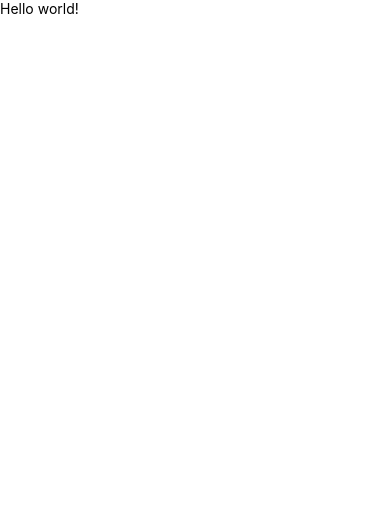
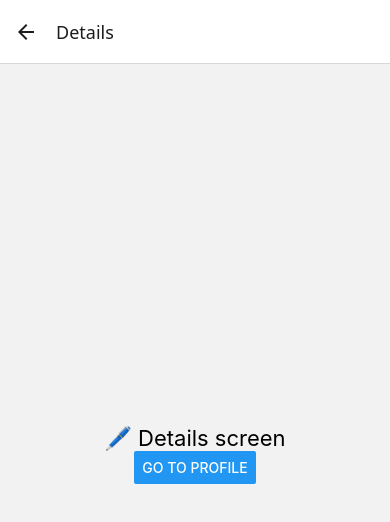
Before and after one commit to Mchiir/DoneWithIt, a React Native app: screen /Details in a window 390 px wide. Shown: the top 522 px of the page. Built offline with nearby package versions, Linux system fonts and the light colour scheme.

Commit message:
done with stack nav, and resolved worklets issues by adding the dep

```diff
--- a/App.js
+++ b/App.js
@@ -1,10 +1,23 @@
-import React from 'react'
+import * as React from 'react'
 import { Text, View } from 'react-native'
+
+import { NavigationContainer } from '@react-navigation/native'
+import { createNativeStackNavigator } from '@react-navigation/native-stack'
+
+import HomeScreen from './screens/HomeScreen'
+import DetailsScreen from './screens/DetailsScreen'
+import ProfileScreen from './screens/ProfileScreen'
+
+const Stack = createNativeStackNavigator()
 
 export default function App() {
   return (
-    <View>
-      <Text>Hello world!</Text>
-    </View>
+    <NavigationContainer>
+      <Stack.Navigator initialRouteName='Home'>
+        <Stack.Screen name="Home" component={HomeScreen} />
+        <Stack.Screen name="Details" component={DetailsScreen} />
+        <Stack.Screen name="Profile" component={ProfileScreen} />
+      </Stack.Navigator>
+    </NavigationContainer>
   )
 }
--- a/package.json
+++ b/package.json
@@ -14,7 +14,7 @@
     "@react-navigation/bottom-tabs": "^7.5.0",
     "@react-navigation/drawer": "^7.6.0",
     "@react-navigation/native": "^7.1.18",
-    "@react-navigation/native-stack": "^7.5.0",
+    "@react-navigation/native-stack": "^7.5.1",
     "expo": "~54.0.13",
     "expo-status-bar": "~3.0.8",
     "expo-updates": "~29.0.12",
@@ -26,6 +26,7 @@
     "react-native-safe-area-context": "~5.6.0",
     "react-native-screens": "~4.16.0",
     "react-native-web": "^0.21.1",
+    "react-native-worklets": "^0.6.1",
     "react-native-worklets-core": "^1.6.2"
   },
   "private": true,
--- /dev/null
+++ b/screens/DetailsScreen.js
@@ -0,0 +1,11 @@
+import React from 'react'
+import { View, Text, Button } from "react-native"
+
+export default function DetailsScreen({ navigation }) {
+  return (
+    <View style={{ flex:1, justifyContent:"center", alignItems:"center" }}>
+        <Text style={{ fontSize:22 }}>🖊️ Details screen</Text>
+        <Button title="Go to Profile" onPress={() => navigation.navigate("Profile")}/>
+    </View>
+  )
+}
--- /dev/null
+++ b/screens/HomeScreen.js
@@ -0,0 +1,11 @@
+import React from 'react'
+import { View, Text, Button } from "react-native"
+
+export default function HomeScreen({ navigation }) {
+    return (
+        <View style={{ flex:1, justifyContent:"center", alignItems:"center" }}>
+            <Text style={{ fontSize:22 }}>🏠 Home screen</Text>
+            <Button title="Go to details" onPress={() => navigation.navigate("Details")} />
+        </View>
+    )
+}
--- /dev/null
+++ b/screens/ProfileScreen.js
@@ -0,0 +1,11 @@
+import React from 'react'
+import { View, Text, Button } from "react-native"
+
+export default function ProfileScreen({ navigation }) {
+    return (
+        <View style={{ flex: 1, justifyContent: "center", alignItems: "center" }}>
+            <Text style={{ fontSize: 22 }}>👲 Profile screen</Text>
+            <Button title="Go Home" onPress={() => navigation.navigate("Home")} />
+        </View>
+    )
+}
```
Also changed, not shown: 2 other files (tests, documents, lock files or other folders).
